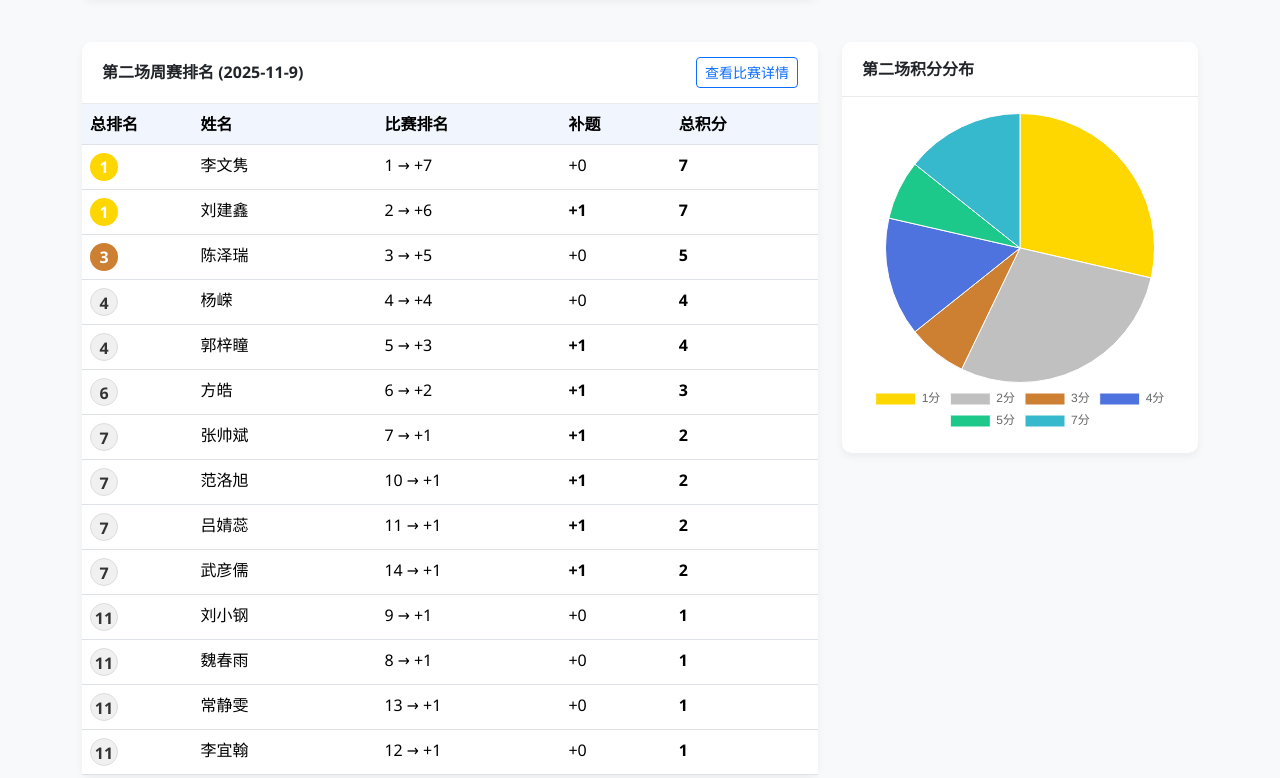
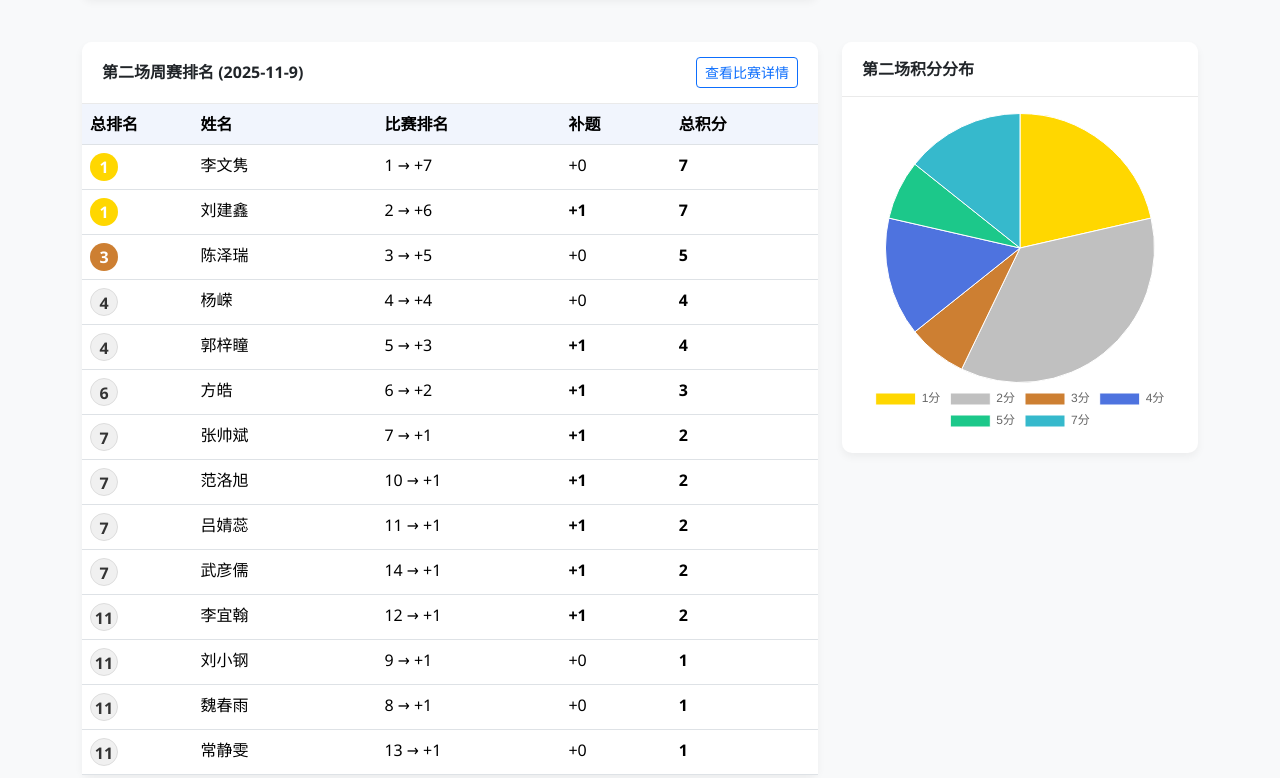
Before and after one commit to TUST-ACM/TUST-ACM-, a plain HTML site: page index.html in a window 1280 px wide. Shown: the part 1425-2203 px from the top of the page. Drawn offline with nearby package versions, Linux system fonts and the light colour scheme.

Commit message:
Remove duplicate entry for 李宜翰 in rankings

```diff
--- a/index.html
+++ b/index.html
@@ -422,10 +422,11 @@
             { totalRank: 7, name: "范洛旭", contestRank: "10 → +1", makeUp: "+1", totalScore: 2 },
             { totalRank: 7, name: "吕婧蕊", contestRank: "11 → +1", makeUp: "+1", totalScore: 2 },
             { totalRank: 7, name: "武彦儒", contestRank: "14 → +1", makeUp: "+1", totalScore: 2 },
+            { totalRank: 11, name: "李宜翰", contestRank: "12 → +1", makeUp: "+1", totalScore: 2 },
             { totalRank: 11, name: "刘小钢", contestRank: "9 → +1", makeUp: "", totalScore: 1 },
             { totalRank: 11, name: "魏春雨", contestRank: "8 → +1", makeUp: "", totalScore: 1 },
             { totalRank: 11, name: "常静雯", contestRank: "13 → +1", makeUp: "", totalScore: 1 },
-            { totalRank: 11, name: "李宜翰", contestRank: "12 → +1", makeUp: "", totalScore: 1 }
+
         ];
 
         // 总排名数据
@@ -441,10 +442,10 @@
             { totalRank: 8, name: "范洛旭", rank: "", totalScore: 4 },
             { totalRank: 8, name: "吕婧蕊", rank: "", totalScore: 4 },
             { totalRank: 8, name: "武彦儒", rank: "", totalScore: 4 },
+            { totalRank: 12, name: "李宜翰", rank: "", totalScore: 3 },
             { totalRank: 12, name: "叶丁渲", rank: "", totalScore: 2 },
             { totalRank: 12, name: "魏春雨", rank: "", totalScore: 2 },
             { totalRank: 12, name: "常静雯", rank: "", totalScore: 2 },
-            { totalRank: 12, name: "李宜翰", rank: "", totalScore: 2 },
             { totalRank: 16, name: "刘博轩", rank: "", totalScore: 1 },
             { totalRank: 16, name: "张永嘉", rank: "", totalScore: 1 },
             { totalRank: 16, name: "曹银娟", rank: "", totalScore: 1 }
```
